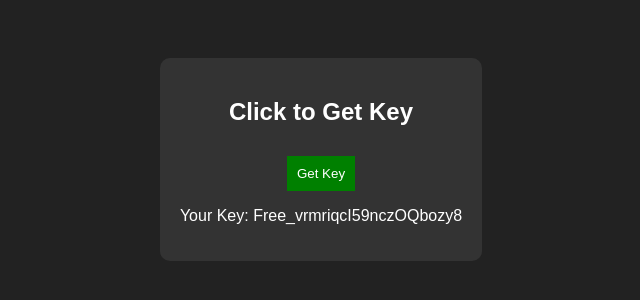
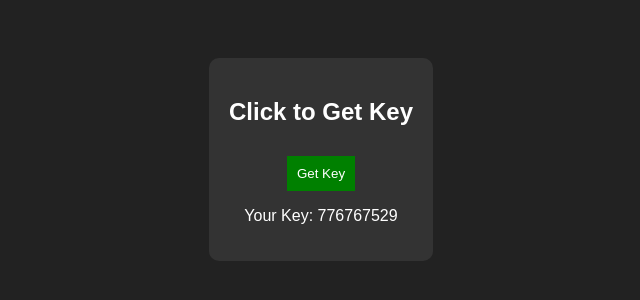
Before and after one commit to huyios123/Getkey-v2, a plain HTML site: page index.html in a window 1280 px wide. Both pictures are taken after a click on the button "Get Key". Shown: the whole page, without its empty margins (319-959 px from the left). Drawn offline with Linux system fonts and the light colour scheme.

Commit message:
Update index.html

```diff
--- a/index.html
+++ b/index.html
@@ -17,10 +17,10 @@
 
     <script>
         function generateKey() {
-            let chars = "ABCDEFGHIJKLMNOPQRSTUVWXYZabcdefghijklmnopqrstuvwxyz0123456789";
-            let key = "Free_";
-            for (let i = 0; i < 20; i++) {
-                key += chars.charAt(Math.floor(Math.random() * chars.length));
+            let digits = "123456789"; // Chỉ dùng số
+            let key = "";
+            for (let i = 0; i < 9; i++) {
+                key += digits.charAt(Math.floor(Math.random() * digits.length));
             }
             document.getElementById("key").innerText = "Your Key: " + key;
             navigator.clipboard.writeText(key);
```
